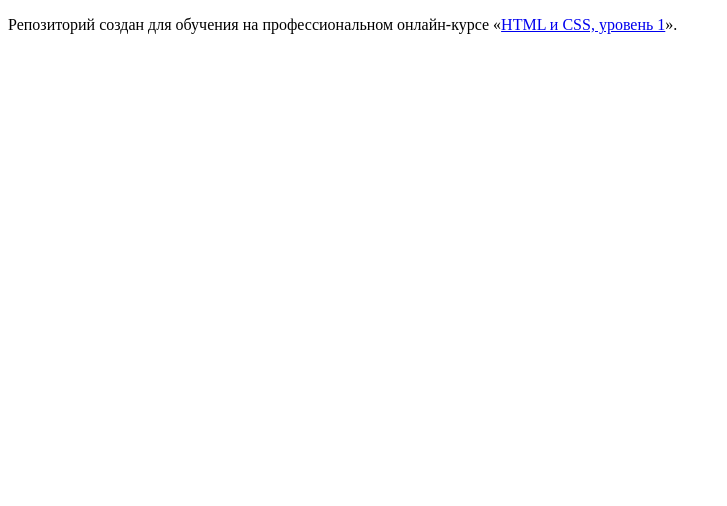
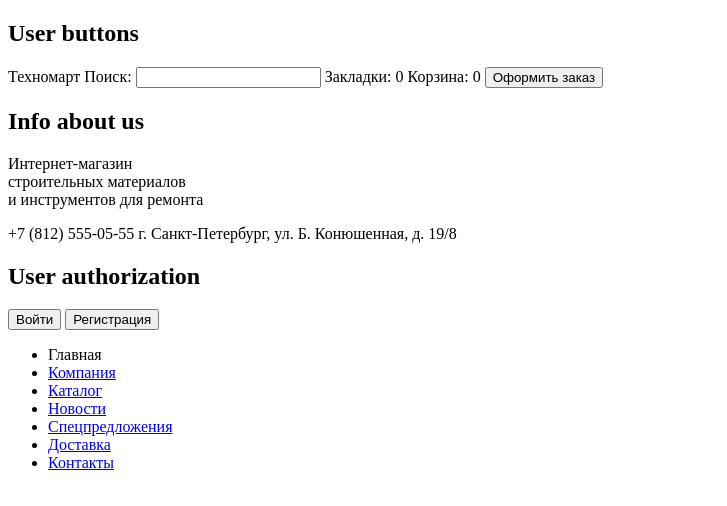
Before and after one commit to deniolp/505149-technomart-28, a plain HTML site: page index.html in a window 1280 px wide. Shown: the whole page, without its empty margins (0-727 px from the left). Drawn offline with Linux system fonts and the light colour scheme.

Commit message:
Making header

```diff
--- a/index.html
+++ b/index.html
@@ -2,11 +2,49 @@
 <html lang="ru">
   <head>
     <meta charset="utf-8">
-    <title>HTML Academy: Техномарт</title>
+    <title>Техномарт</title>
   </head>
   <body>
+    <header>
+      <section>
+        <h2>User buttons</h2>
+        <a>Техномарт</a>
+        <label>Поиск: <input type="search"></label>
+        <a>Закладки: 0</a>
+        <a>Корзина: 0</a>
+        <button>Оформить заказ</button>
+      </section>
 
-    <p>Репозиторий создан для обучения на профессиональном онлайн‑курсе «<a href="https://htmlacademy.ru/intensive/htmlcss">HTML и CSS, уровень 1</a>».</p>
+      <section>
+        <h2>Info about us</h2>
+        <p>
+          Интернет-магазин<br>
+          строительных материалов<br>
+          и инструментов для ремонта
+        </p>
+        <p>
+          <span>+7 (812) 555-05-55</span>
+          <span>г. Санкт-Петербург, ул. Б. Конюшенная, д. 19/8</span>
+        </p>
+      </section>
 
+      <section>
+        <h2>User authorization</h2>
+        <button>Войти</button>
+        <button>Регистрация</button>
+      </section>
+
+      <nav>
+        <ul>
+          <li><a></a>Главная</li>
+          <li><a href="blank.html">Компания</a></li>
+          <li><a href="catalog.html">Каталог</a></li>
+          <li><a href="blank.html">Новости</a></li>
+          <li><a href="blank.html">Спецпредложения</a></li>
+          <li><a href="blank.html">Доставка</a></li>
+          <li><a href="blank.html">Контакты</a></li>
+        </ul>
+      </nav>
+    </header>
   </body>
 </html>
```
